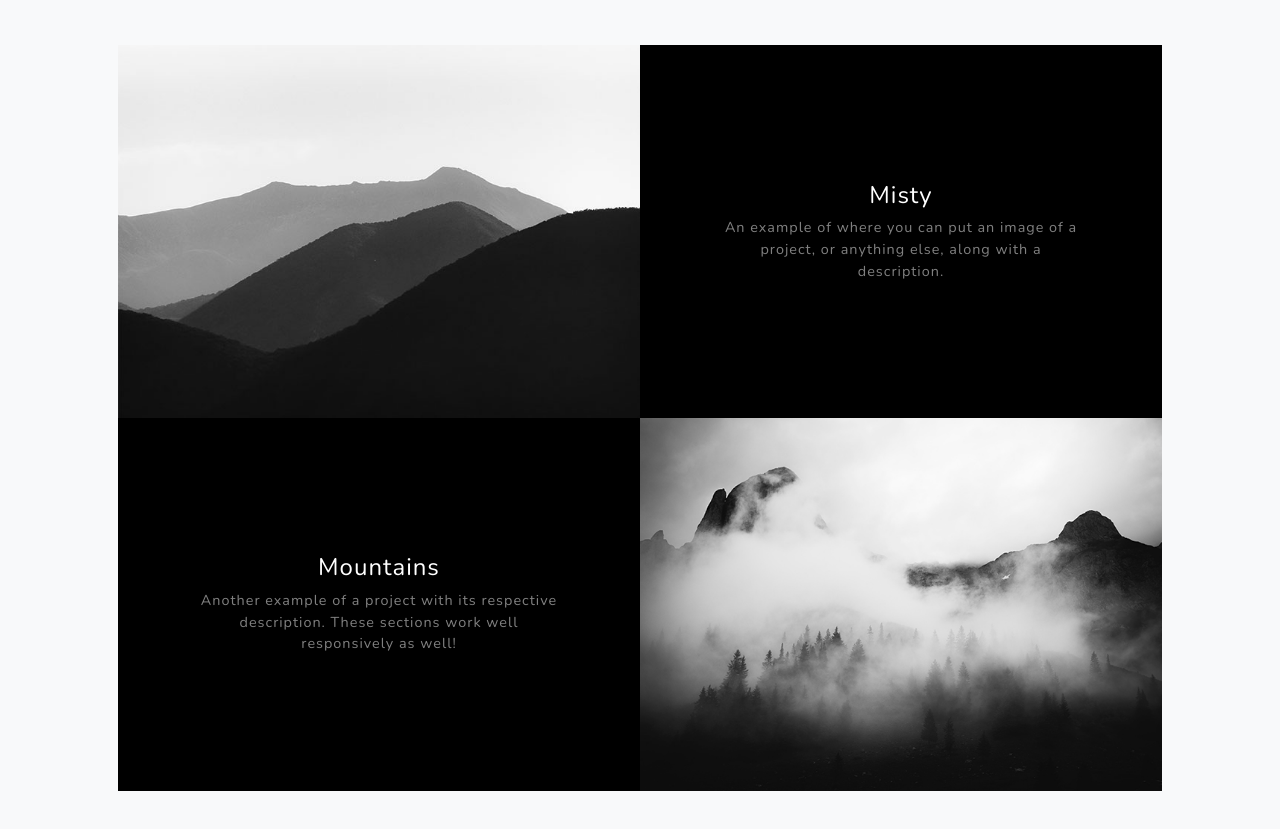
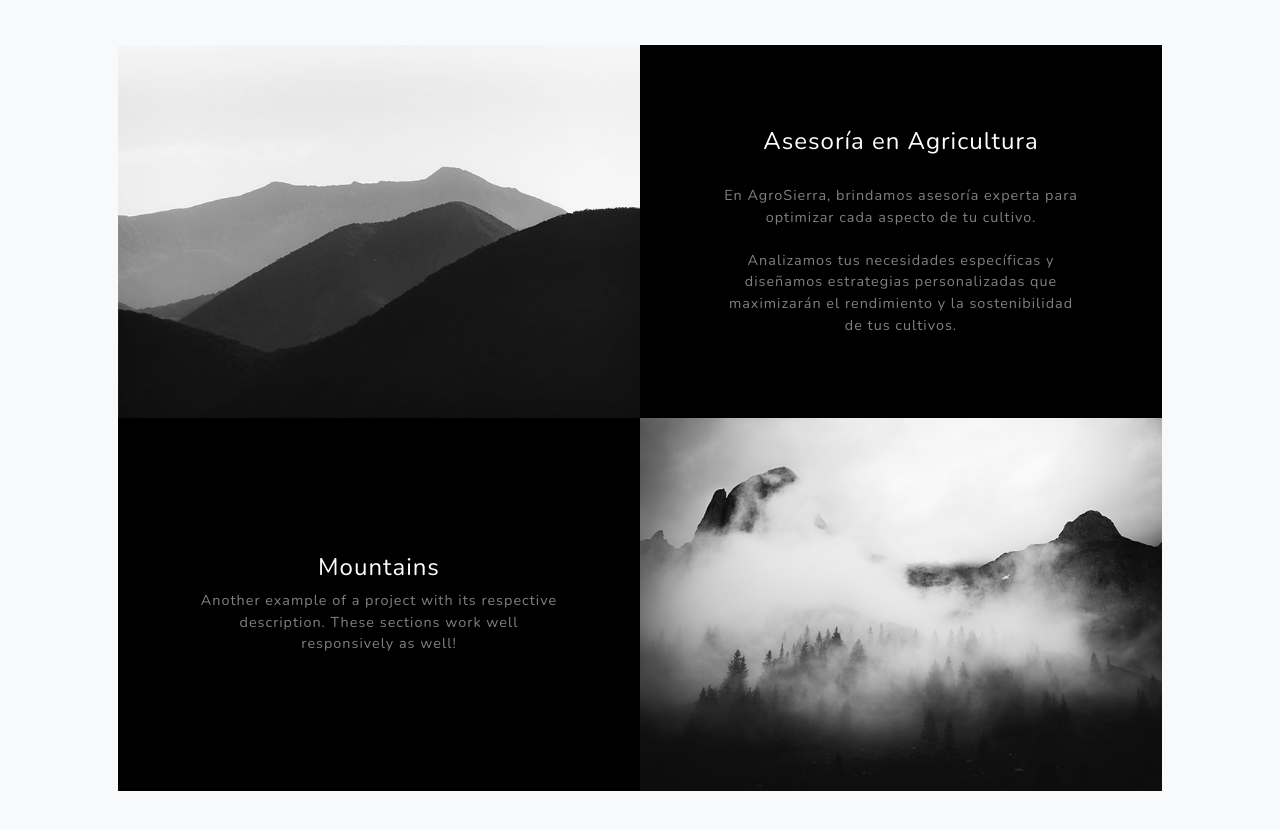
Before and after one commit to Claudio-Morty/AgroSierra, a plain HTML site: page index.html in a window 1280 px wide. Shown: the part 2188-3017 px from the top of the page. Drawn offline with nearby package versions, Linux system fonts and the light colour scheme.

Commit message:
Agregue el las Asesorias y su descripcion

```diff
--- a/index.html
+++ b/index.html
@@ -92,8 +92,14 @@
                         <div class="bg-black text-center h-100 project">
                             <div class="d-flex h-100">
                                 <div class="project-text w-100 my-auto text-center text-lg-left">
-                                    <h4 class="text-white">Misty</h4>
-                                    <p class="mb-0 text-white-50">An example of where you can put an image of a project, or anything else, along with a description.</p>
+                                    <h4 class="text-white">Asesoría en Agricultura</h4><br>
+                                    <p class="mb-0 text-white-50">
+                                        En AgroSierra, brindamos asesoría experta para optimizar cada aspecto de tu cultivo.
+                                        <br>
+                                        <br>
+                                        Analizamos tus necesidades específicas y diseñamos estrategias personalizadas que maximizarán
+                                        el rendimiento y la sostenibilidad de tus cultivos.
+                                    </p>
                                 </div>
                             </div>
                         </div>
```
